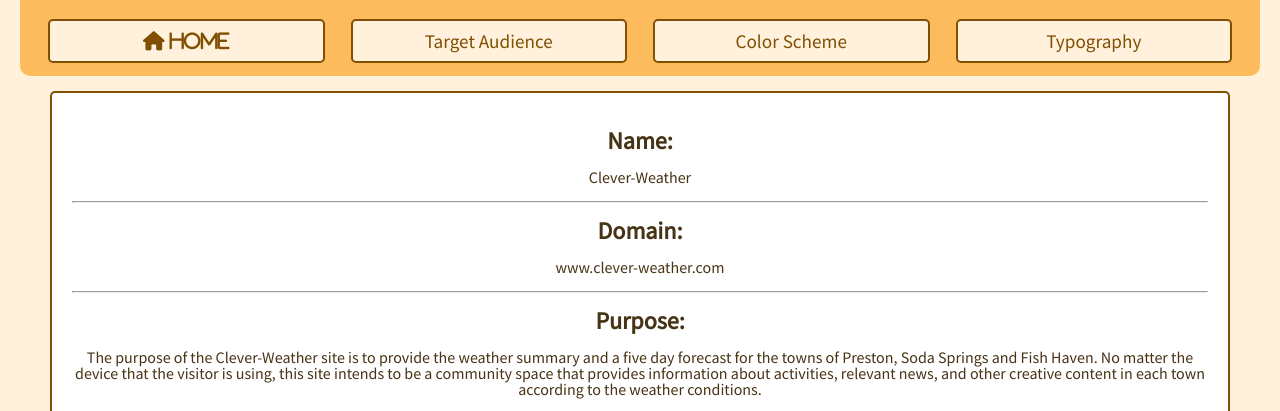
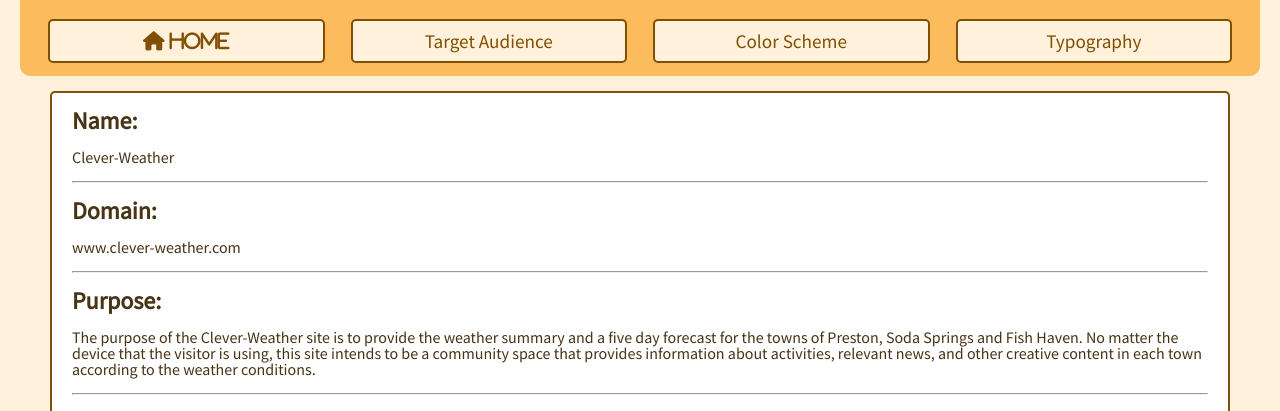
Before and after one commit to BelChaparro/BelChaparro.github.io, a plain HTML site: page lesson2/index.html in a window 1280 px wide. Shown: the part 115-526 px from the top of the page. Drawn offline with Linux system fonts and the light colour scheme.

Commit message:
corrected main section padding

```diff
--- a/lesson2/css/style.css
+++ b/lesson2/css/style.css
@@ -76,8 +76,8 @@ main {
     border: 2px solid var(--heading-on-color);
     border-radius: 5px;
     margin-top: 15px;
-    padding: 20px;
-    text-align: center;
+    padding: 0px 20px 0px 20px;
+    /* text-align: center; */
     line-height: 1em;
 }
 
```
